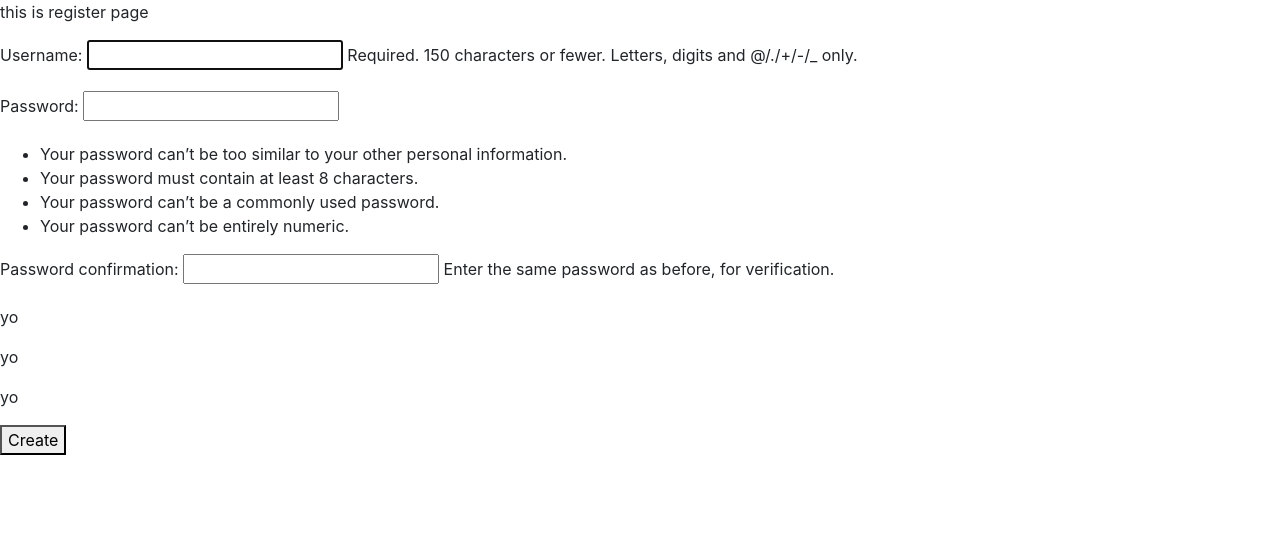
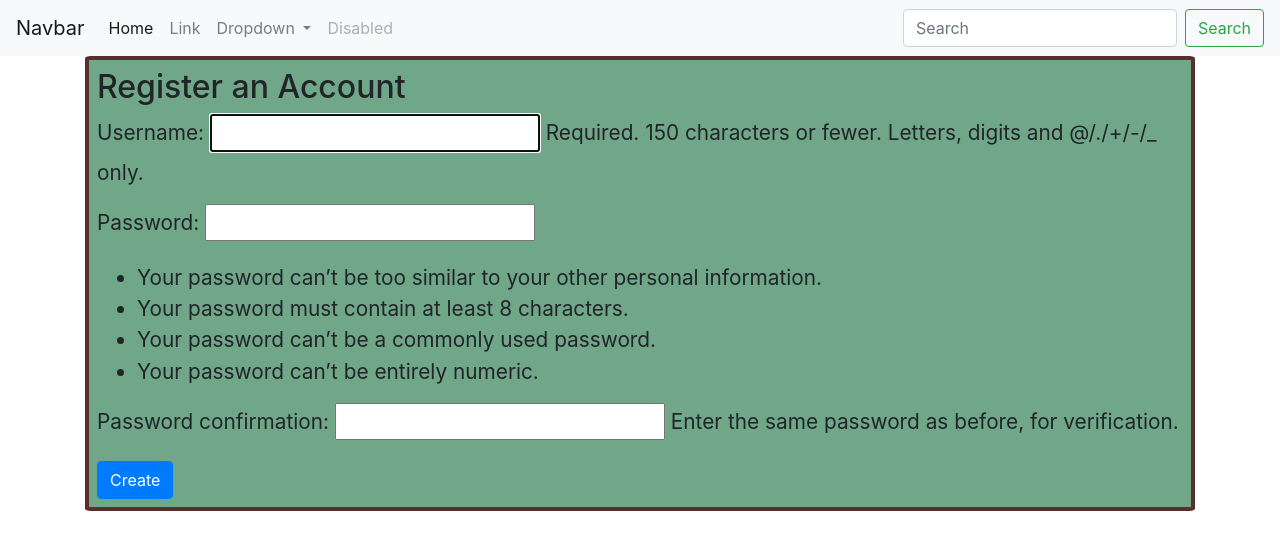
Before and after one commit to BenjaminLSchwab/Succulent-Forum, a Django app: page /SucculentApp/Register in a window 1280 px wide. Shown: the top 550 px of the page. Run offline with Django 3.2, Linux system fonts and the light colour scheme; some libraries are stand-ins or nearby versions.

Commit message:
Bootstrap working, very basic styling applied to register page, added navbar

```diff
--- /dev/null
+++ b/SucculentForum/SucculentApp/static/css/site.css
@@ -0,0 +1,9 @@
+.data-entry-form{
+    font-size: 1.3em;
+    background-color: #70A788;
+    border-style:solid;
+    border-radius: .5%;
+    border-width: .2em;
+    border-color: #5A2E2B;
+
+}
--- a/SucculentForum/SucculentApp/templates/SucculentApp/base.html
+++ b/SucculentForum/SucculentApp/templates/SucculentApp/base.html
@@ -4,10 +4,50 @@
     <script type="text/javascript" src="{{ STATIC_URL }} /static/js/popper.min.js"></script>
     <script type="text/javascript" src="{{ STATIC_URL }} /static/js/bootstrap.min.js"></script>
     <link rel="stylesheet" href="{{ STATIC_URL }} /static/css/bootstrap.min.css">
+    <link rel="stylesheet" href="{{ STATIC_URL }} /static/css/site.css">
 </head>
 
 <body>
-    {% block content %}
+    <nav class="navbar navbar-expand-lg navbar-light bg-light">
+        <a class="navbar-brand" href="#">Navbar</a>
+        <button class="navbar-toggler" type="button" data-toggle="collapse" data-target="#navbarSupportedContent" aria-controls="navbarSupportedContent" aria-expanded="false" aria-label="Toggle navigation">
+        <span class="navbar-toggler-icon"></span>
+        </button>
 
-    {% endblock %}
+        <div class="collapse navbar-collapse" id="navbarSupportedContent">
+            <ul class="navbar-nav mr-auto">
+                <li class="nav-item active">
+                     <a class="nav-link" href="#">Home <span class="sr-only">(current)</span></a>
+                </li>
+                <li class="nav-item">
+                    <a class="nav-link" href="#">Link</a>
+                </li>
+                <li class="nav-item dropdown">
+                    <a class="nav-link dropdown-toggle" href="#" id="navbarDropdown" role="button" data-toggle="dropdown" aria-haspopup="true" aria-expanded="false">
+                        Dropdown
+                    </a>
+                    <div class="dropdown-menu" aria-labelledby="navbarDropdown">
+                        <a class="dropdown-item" href="#">Action</a>
+                        <a class="dropdown-item" href="#">Another action</a>
+                        <div class="dropdown-divider"></div>
+                        <a class="dropdown-item" href="#">Something else here</a>
+                    </div>
+                </li>
+                <li class="nav-item">
+                    <a class="nav-link disabled" href="#" tabindex="-1" aria-disabled="true">Disabled</a>
+                </li>
+            </ul>
+            <form class="form-inline my-2 my-lg-0">
+                <input class="form-control mr-sm-2" type="search" placeholder="Search" aria-label="Search">
+                <button class="btn btn-outline-success my-2 my-sm-0" type="submit">Search</button>
+            </form>
+        </div>
+</nav>
+
+<div class="container">
+        {% block content %}
+
+        {% endblock %}
+</div>
+
 </body>
--- a/SucculentForum/SucculentApp/templates/accounts/Register.html
+++ b/SucculentForum/SucculentApp/templates/accounts/Register.html
@@ -3,15 +3,13 @@
  {% extends 'SucculentApp/base.html' %}
 
  {% block content %}
-    <p>
-        this is register page
-    </p>
+ <div class="data-entry-form p-2">
+    <h2>Register an Account</h2>
     <form method="POST">
         {% csrf_token %}
         {{form.as_p}}
-        {% for field in form %}
-            <p>yo</p>
-        {% endfor %}
-        <button type="submit">Create</button>
+
+        <button type="submit" class="btn btn-primary">Create</button>
     </form>
+</div>
  {% endblock content %}
```
